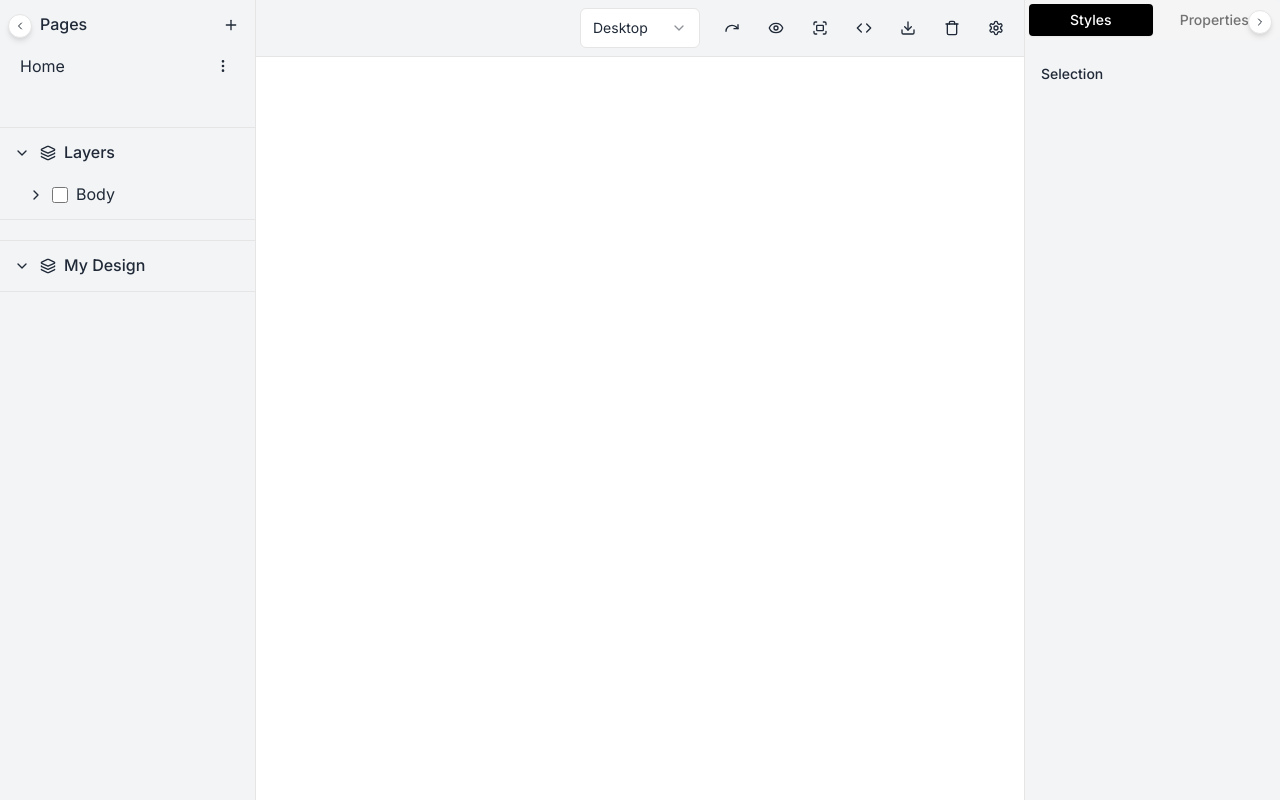
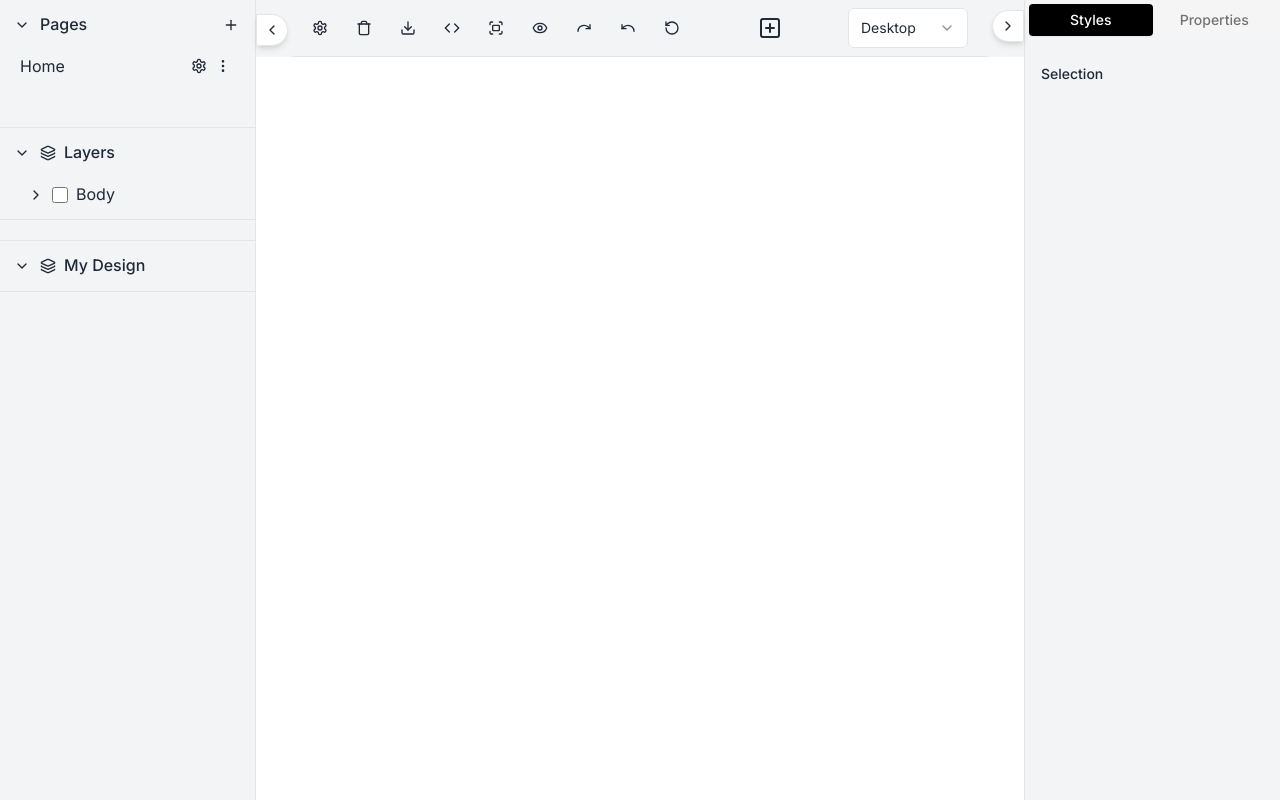
Before and after one commit to OpenNextCMS/openext, a Next.js app: page /Editor in a window 1280 px wide. Built offline with nearby package versions, Linux system fonts and the light colour scheme.

Commit message:
feat: enhance UI components in settings and editor, improve layout and button sizes

```diff
--- a/src/app/dashboard/settings/page.tsx
+++ b/src/app/dashboard/settings/page.tsx
@@ -436,7 +436,7 @@ export default function SettingsPage() {
                 </div>
               </TabsContent>
               <TabsContent value="config" className="space-y-6">
-                <div className="flex justify-between m-5">
+                <div className="flex items-center justify-between m-5">
                   <Label htmlFor="imgSize">Max Upload size</Label>
                   <Input
                     id="imgSize"
--- a/src/components/editor/editor.tsx
+++ b/src/components/editor/editor.tsx
@@ -20,10 +20,10 @@ export default function Editor() {
           <Button
             variant="outline"
             size="icon"
-            className="absolute left-2 top-3.5 z-10 h-6 w-6 rounded-full border shadow-md"
+            className={`absolute ${showLeftSidebar ? "left-64 rounded-r-full" : "left-2 rounded-full"}  top-3.5 z-10 h-8 w-8  border shadow-md transition-all duration-300`}
             onClick={() => setShowLeftSidebar(!showLeftSidebar)}
           >
-            {showLeftSidebar ? <ChevronLeft className="h-3 w-3" /> : <ChevronRight className="h-3 w-3" />}
+            {showLeftSidebar ? <ChevronLeft className="h-4 w-4" /> : <ChevronRight className="h-4 w-4" />}
           </Button>
         </div>
 
@@ -52,10 +52,10 @@ export default function Editor() {
           <Button
             variant="outline"
             size="icon"
-            className="absolute right-2 top-2.5 z-10 h-6 w-6 rounded-full border shadow-md"
+            className={`absolute ${showRightSidebar ? "right-64 rounded-l-full" : "right-2 rounded-full"} top-2.5 z-10 h-8 w-8 border shadow-md`}
             onClick={() => setShowRightSidebar(!showRightSidebar)}
           >
-            {showRightSidebar ? <ChevronRight className="h-3 w-3" /> : <ChevronLeft className="h-3 w-3" />}
+            {showRightSidebar ? <ChevronRight className="h-4 w-4" /> : <ChevronLeft className="h-4 w-4" />}
           </Button>
         </div>
       </div>
--- a/src/components/editor/left-sidebar.tsx
+++ b/src/components/editor/left-sidebar.tsx
@@ -1,6 +1,6 @@
 "use client"
 
-import { ChevronDown, ChevronRight, Layers, MoreVertical, Plus } from "lucide-react"
+import { ChevronDown, ChevronRight, Layers, MoreVertical, Plus, Settings, X } from "lucide-react"
 import { useState } from "react"
 import { Button } from "@/components/ui/button"
 import { Collapsible, CollapsibleContent, CollapsibleTrigger } from "@/components/ui/collapsible"
@@ -17,8 +17,10 @@ export default function LeftSidebar() {
   const [pagesOpen, setPagesOpen] = useState(true)
   const [layersOpen, setLayersOpen] = useState(true)
   const [pages, setPages] = useState<Page[]>([{ id: "home", name: "Home" }])
+  const [pageId, setPageId] = useState<Page>({ id: "home", name: "Home" })
   const [newPageName, setNewPageName] = useState("")
   const [dialogOpen, setDialogOpen] = useState(false)
+  const [openPage, setOpenPage] = useState(false)
 
   const addNewPage = () => {
     if (newPageName.trim()) {
@@ -34,6 +36,15 @@ export default function LeftSidebar() {
 
   return (
     <div className="flex h-full flex-col">
+      {openPage ? (
+        <div className="flex flex-col-reverse items-center m-12">
+          {pageId && (
+            <div>This is {pageId.id} and name is {pageId.name}</div>
+          )}
+          <X className="h-4 w-4 m-5" onClick={() => (setOpenPage(false))} />
+        </div>
+      ) : (
+        <div className="flex h-full flex-col">
           <div className="mb-4">
             <Collapsible open={pagesOpen} onOpenChange={setPagesOpen}>
               <div className="flex items-center justify-between p-3">
@@ -42,9 +53,9 @@ export default function LeftSidebar() {
                     <Button variant="ghost" size="icon" className="h-5 w-5">
                       {pagesOpen ? <ChevronDown className="h-4 w-4" /> : <ChevronRight className="h-2 w-4" />}
                     </Button>
-              </CollapsibleTrigger>
+                  </CollapsibleTrigger >
                   <span className="font-medium">Pages</span>
-            </div>
+                </div >
                 <div className="flex items-center gap-1">
                   <Dialog open={dialogOpen} onOpenChange={setDialogOpen}>
                     <DialogTrigger asChild>
@@ -78,21 +89,26 @@ export default function LeftSidebar() {
                     </DialogContent>
                   </Dialog>
                 </div>
-          </div>
+              </div >
               <CollapsibleContent>
                 <div className="px-3 pb-2">
                   {pages.map((page) => (
                     <div key={page.id} className="flex items-center justify-between rounded-md px-2 py-1 hover:bg-muted">
                       <span>{page.name}</span>
+                      <div className="flex items-center">
+                        <Button variant="ghost" size="icon" className="h-6 w-6" onClick={() => { setOpenPage(true); setPageId(page); }}>
+                          <Settings className="h-4 w-4" />
+                        </Button>
                         <Button variant="ghost" size="icon" className="h-6 w-6">
                           <MoreVertical className="h-4 w-4" />
                         </Button>
                       </div>
+                    </div>
                   ))}
                 </div>
               </CollapsibleContent>
-        </Collapsible>
-      </div>
+            </Collapsible >
+          </div >
 
           <div className="border-b border-t my-5">
             <Collapsible open={layersOpen} onOpenChange={setLayersOpen}>
@@ -132,6 +148,9 @@ export default function LeftSidebar() {
               </div>
             </Collapsible>
           </div>
-    </div>
+        </div >
       )
       }
+    </div >
+  )
+}
--- a/src/components/editor/toolbar.tsx
+++ b/src/components/editor/toolbar.tsx
@@ -8,6 +8,8 @@ import {
   Download,
   Eye,
   Fullscreen,
+  Plus,
+  PlusSquare,
   RotateCcw,
   Settings,
   Trash,
@@ -16,21 +18,8 @@ import { Select, SelectContent, SelectItem, SelectTrigger, SelectValue } from "@
 
 export default function Toolbar() {
   return (
-    <div className="relative border-b p-2 flex items-center justify-end">
-      <div className="absolute left-1/2 transform -translate-x-1/2">
-        <Select defaultValue="desktop">
-          <SelectTrigger className="w-[120px]">
-            <SelectValue placeholder="View" />
-          </SelectTrigger>
-          <SelectContent>
-            <SelectItem value="desktop">Desktop</SelectItem>
-            <SelectItem value="tablet">Tablet</SelectItem>
-            <SelectItem value="mobile">Mobile Landscape</SelectItem>
-            <SelectItem value="mobile">Mobile Potrait</SelectItem>
-          </SelectContent>
-        </Select>
-      </div>
-      <div className="flex items-center gap-1">
+    <div className="relative border-b p-2 flex items-center justify-between mx-9">
+      <div className="flex flex-row-reverse items-center gap-1">
         <Button variant="ghost" size="icon">
           <RotateCcw className="h-4 w-4" />
         </Button>
@@ -59,6 +48,22 @@ export default function Toolbar() {
           <Settings className="h-4 w-4" />
         </Button>
       </div>
+      <div>
+        <PlusSquare className="h-6 w-6" />
+      </div>
+      <div className="mr-3">
+        <Select defaultValue="desktop">
+          <SelectTrigger className="w-[120px]">
+            <SelectValue placeholder="View" />
+          </SelectTrigger>
+          <SelectContent>
+            <SelectItem value="desktop">Desktop</SelectItem>
+            <SelectItem value="tablet">Tablet</SelectItem>
+            <SelectItem value="mobile">Mobile Landscape</SelectItem>
+            <SelectItem value="mobile">Mobile Potrait</SelectItem>
+          </SelectContent>
+        </Select>
+      </div>
     </div>
   )
 }
```
Lines whose indentation alone changed are shown as unchanged.
